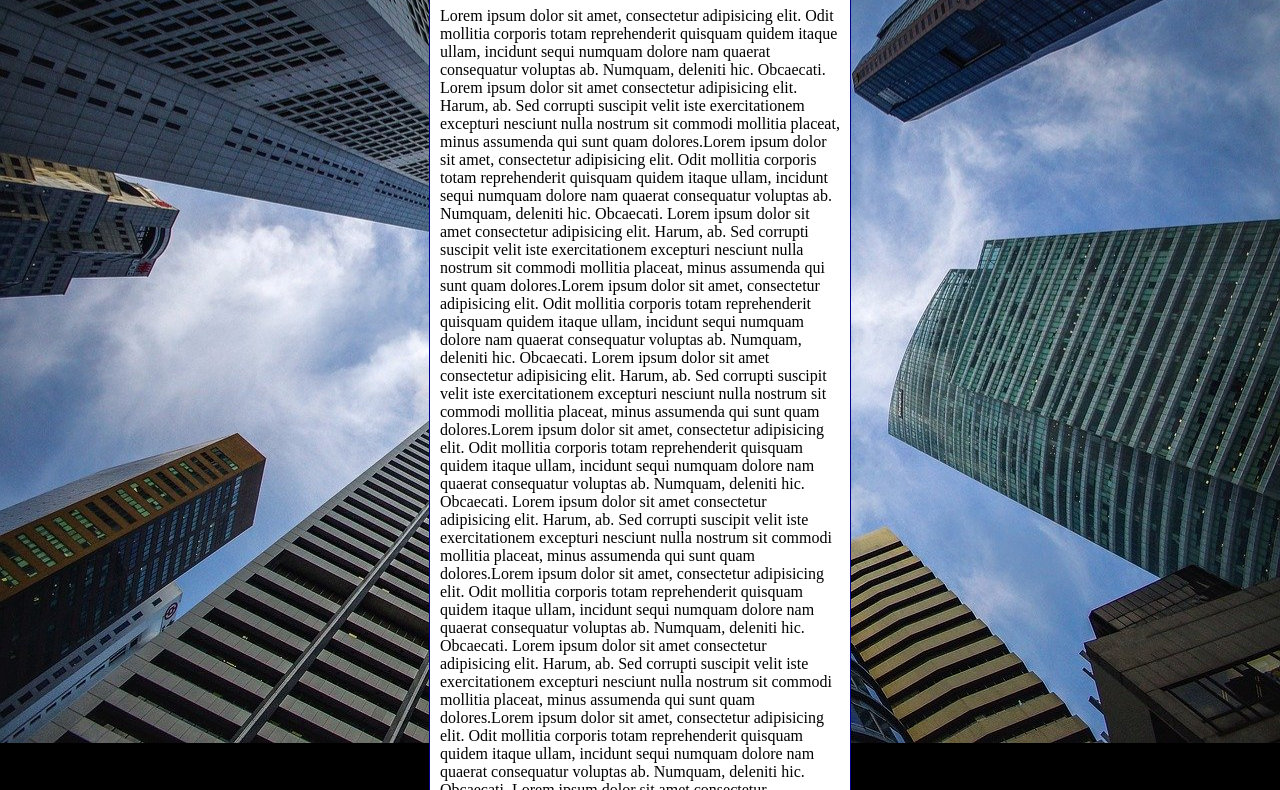
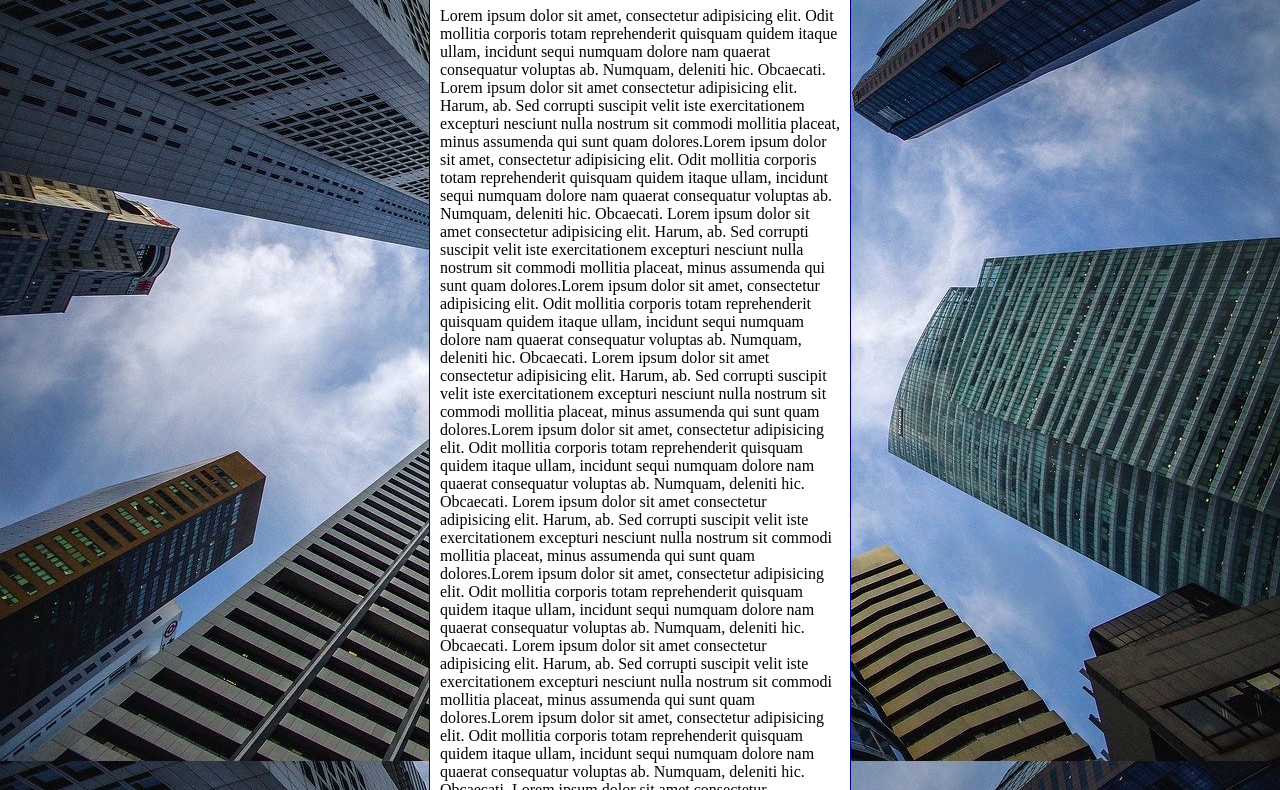
Before and after one commit to Vinn1Ramos/html-css, a plain HTML site: page Projeto 18/fundo006.html in a window 1280 px wide. Shown: the part 92-882 px from the top of the page. Drawn offline with Linux system fonts and the light colour scheme.

Commit message:
att ex 006

```diff
--- a/Projeto 18/fundo006.html
+++ b/Projeto 18/fundo006.html
@@ -7,16 +7,25 @@
     <style>
         body {
             height: 100vh;
-            background-color: black;
+           /* background-color: black;
             background-image: url(imagens/wallpaper002.jpg);
             background-position: center center;
-            background-repeat: no-repeat;
+            background-repeat: repeat-y;
+            background-size: cover;
+            background-attachment: fixed; */
+
+            /*
+            Shorthand - background
+            color > image > position > repeat > [size] > attachment
+            */
+
+            background: black url(imagens/wallpaper002.jpg) center center no-repeat fixed;
             background-size: cover;
         }
 
         main {
             background-color: white;
-            width: 400px;
+            max-width: 400px;
             padding: 10px;
             margin: auto;
             border: 1px solid darkblue;
```
